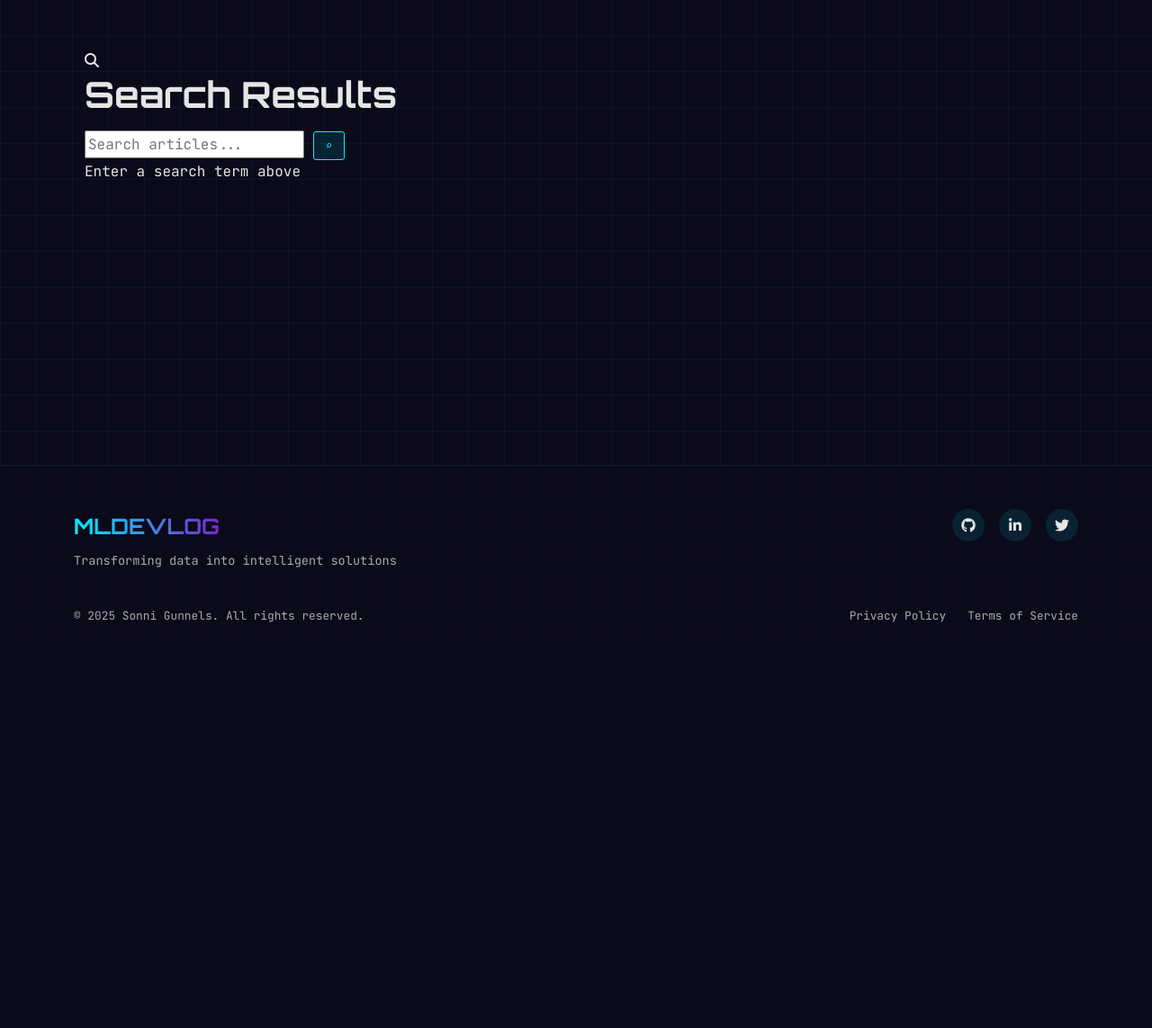
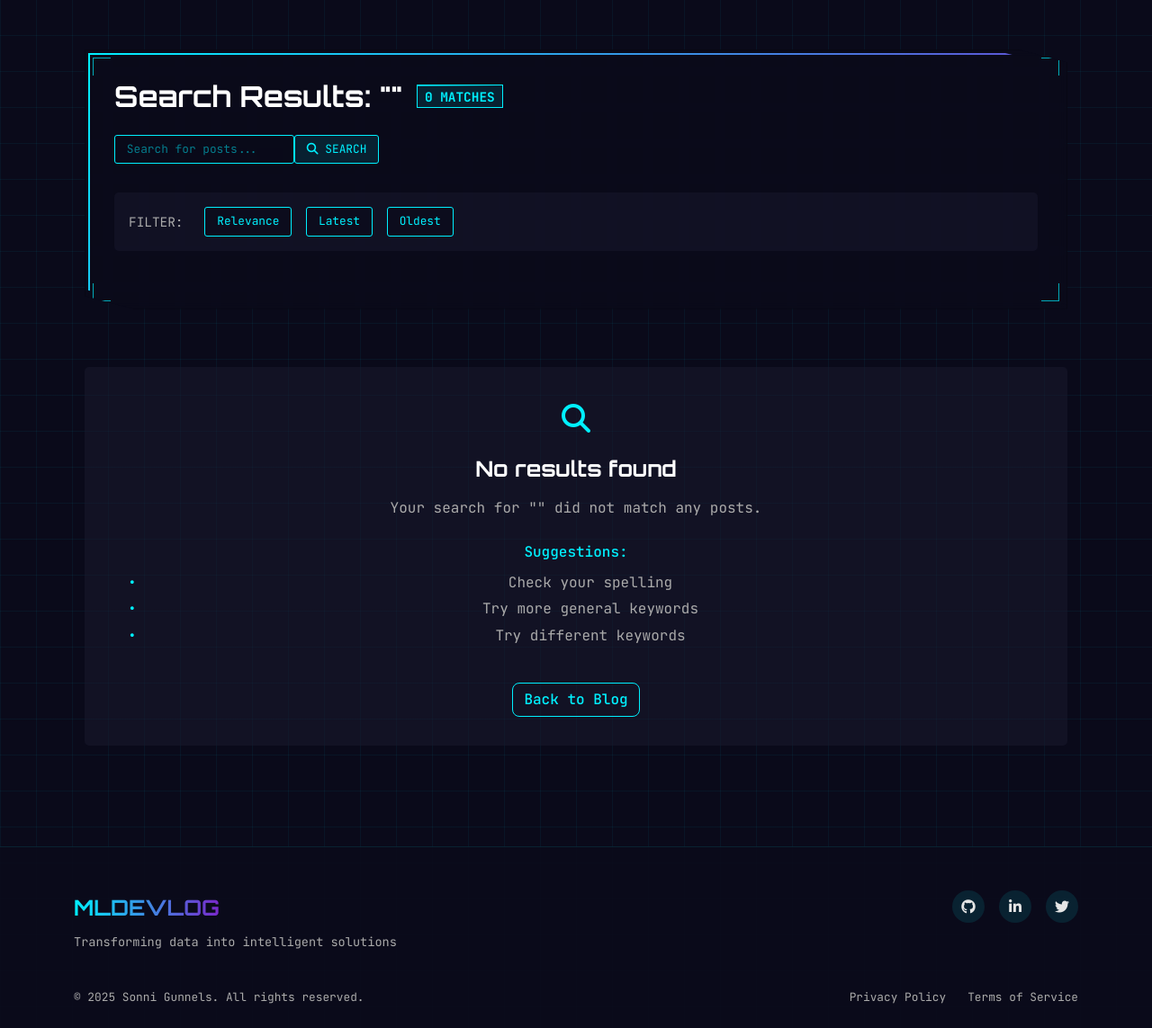
Before and after one commit to sonnibytes/portfolio-website, a Django app: page /blog/search/ in a window 1280 px wide. Shown: the part 81-1224 px from the top of the page at 90% size. Before the commit the page ends 773 px from the top, so only its background shows below. Run offline with Django 5.2, Linux system fonts and the light colour scheme.

Commit message:
feat: hud styling on remaining blog pages Add hud styling to search and archive pages Change blog and post language to logs Refs: #13

```diff
--- a/blog/static/blog/css/blog.css
+++ b/blog/static/blog/css/blog.css
@@ -1513,3 +1513,73 @@
   color: var(--category-color, var(--color-cyan));
   text-decoration: none;
 }
+
+/* Archive specific styling */
+.archive-timeline {
+  display: flex;
+  flex-wrap: wrap;
+  gap: 0.5rem;
+  margin-bottom: 1.5rem;
+}
+
+.archive-months {
+  margin-left: 1.5rem;
+  margin-top: 0.5rem;
+  margin-bottom: 1rem;
+  display: flex;
+  flex-wrap: wrap;
+  gap: 0.5rem;
+}
+
+.archive-year {
+  font-family: var(--font-heading);
+  font-size: 1.2rem;
+  margin-bottom: 0.5rem;
+  color: var(--color-cyan);
+}
+
+/* Animated timeline line */
+.archive-timeline::before {
+  content: '';
+  position: absolute;
+  top: 0;
+  left: 0;
+  width: 2px;
+  height: 100%;
+  background: linear-gradient(to bottom, var(--color-cyan), var(--color-purple));
+  opacity: 0.3;
+}
+
+/* Search results specific styling */
+.no-results-suggestions {
+  color: var(--color-cyan);
+  font-weight: 500;
+  margin-top: 1rem;
+  margin-bottom: 0.5rem;
+}
+
+.no-results-list {
+  color: var(--color-text-secondary);
+  list-style-type: none;
+  padding-left: 1rem;
+  margin-bottom: 1.5rem;
+}
+
+.no-results-list li {
+  position: relative;
+  padding-left: 1rem;
+  margin-bottom: 0.25rem;
+}
+
+.no-results-list li::before {
+  content: '•';
+  position: absolute;
+  left: 0;
+  color: var(--color-cyan);
+}
+
+.search-highlight {
+  background-color: rgba(0, 240, 255, 0.2);
+  color: var(--color-cyan);
+  padding: 0 0.25rem;
+}
--- a/blog/templates/blog/includes/post_card.html
+++ b/blog/templates/blog/includes/post_card.html
@@ -13,7 +13,7 @@
         <img src="{{ post.thumbnail.url }}" alt="{{ post.title }}" class="img-fluid">
       {% else %}
         <div class="image-placeholder">
-          <span class="image-icon">[ VISUAL DATA NOT FOUND ]</span>
+          <span class="image-icon">[ NO VISUAL DATA ]</span>
         </div>
       {% endif %}
     </div>
--- a/blog/templates/blog/post_list.html
+++ b/blog/templates/blog/post_list.html
@@ -144,7 +144,7 @@
             />
             {% else %}
             <div class="image-placeholder">
-              <span class="image-icon">[ VISUAL DATA NOT FOUND ]</span>
+              <span class="image-icon">[ NO VISUAL DATA ]</span>
             </div>
             {% endif %}
           </div>
--- a/blog/templates/blog/search.html
+++ b/blog/templates/blog/search.html
@@ -1,56 +1,77 @@
- <!-- Search results page -->
 {% extends "blog/base.html" %}
 {% load static %}
 
 {% block blog_content %}
-<!-- Search Results Banner -->
-<section class="search-banner">
-    <div class="search-icon">
-        <i class="fas fa-search"></i>
-    </div>
+<!-- Search Results Header -->
+<div class="list-page-header">
+  <!-- HUD corner accents -->
+  <div class="hud-corner hud-corner-tl"></div>
+  <div class="hud-corner hud-corner-tr"></div>
+  <div class="hud-corner hud-corner-bl"></div>
+  <div class="hud-corner hud-corner-br"></div>
 
-    <h1 class="search-title">Search Results</h1>
+  <!-- Search title with query and counter -->
+  <h1 class="list-page-title">
+    Search Results: "{{ query }}"
+    <span class="digital-counter">{{ posts.count }} MATCHES</span>
+  </h1>
 
-    <div class="search-container">
-        <form action="{% url 'blog:search' %}" method="get">
-            <div class="search-bar">
-                <input type="text" name="q" value="{{ query }}" placeholder="Search articles...">
-                <button type="submit" class="search-button">⌕</button>
-            </div>
+  <!-- Search form -->
+  <div class="search-form-container mt-4">
+    <form action="{% url 'blog:search' %}" method="get" class="d-flex">
+      <input type="text" name="q" value="{{ query }}" class="search-input" placeholder="Search for posts...">
+      <button type="submit" class="search-button ml-2">
+        <i class="fas fa-search mr-1"></i> SEARCH
+      </button>
     </form>
   </div>
 
-    <div class="search-stats">
-        {% if query %}
-            {{ posts.count }} results for "{{ query }}"
-        {% else %}
-            Enter a search term above
+  <!-- Search filters if needed -->
+  <div class="list-filter-bar">
+    <span class="filter-label">FILTER:</span>
+    <a href="?q={{ query }}&sort=relevance" class="filter-pill {% if current_sort == 'relevance' %}active{% endif %}">Relevance</a>
+    <a href="?q={{ query }}&sort=latest" class="filter-pill {% if current_sort == 'latest' %}active{% endif %}">Latest</a>
+    <a href="?q={{ query }}&sort=oldest" class="filter-pill {% if current_sort == 'oldest' %}active{% endif %}">Oldest</a>
+
+    {% if categories %}
+      <span class="filter-label ml-4">CATEGORY:</span>
+      <a href="?q={{ query }}" class="filter-pill {% if not category %}active{% endif %}">All</a>
+      {% for cat in categories %}
+        <a href="?q={{ query }}&category={{ cat.slug }}"
+           class="filter-pill {% if category == cat.slug %}active{% endif %}">
+          {{ cat.name }}
+        </a>
+      {% endfor %}
     {% endif %}
   </div>
-</section>
+</div>
 
-<!-- Search Results -->
-{% if posts %}
-<section class="blog-posts-section">
-    <div class="post-grid">
+<!-- Posts Grid -->
+<div class="row g-4">
   {% for post in posts %}
+    <div class="col-lg-4 col-md-6 mb-4">
       {% include "blog/includes/post_card.html" with post=post %}
+    </div>
+  {% empty %}
+    <div class="col-12">
+      <div class="no-results">
+        <div class="no-results-icon"><i class="fas fa-search"></i></div>
+        <h3 class="no-results-title">No results found</h3>
+        <p class="no-results-message">Your search for "{{ query }}" did not match any posts.</p>
+        <p class="no-results-suggestions">Suggestions:</p>
+        <ul class="no-results-list">
+          <li>Check your spelling</li>
+          <li>Try more general keywords</li>
+          <li>Try different keywords</li>
+        </ul>
+        <a href="{% url 'blog:post_list' %}" class="btn btn-outline-cyan mt-3">Back to Blog</a>
+      </div>
+    </div>
   {% endfor %}
 </div>
 
-    {% include "blog/includes/pagination.html" with page_obj=page_obj %}
-</section>
-{% elif query %}
-<div class="no-results">
-    <div class="no-results-icon">
-        <i class="fas fa-file-circle-question"></i>
-    </div>
-    <h2 class="no-results-title">No Results Found</h2>
-    <p class="no-results-message">
-        We couldn't find any posts matching your search term "{{ query }}".
-        Try using different keywords or browse categories.
-    </p>
-    <a href="{% url 'blog:post_list' %}" class="cta-button">Browse All Posts</a>
-</div>
+<!-- Pagination -->
+{% if is_paginated %}
+  {% include "blog/includes/pagination.html" %}
 {% endif %}
 {% endblock %}
```
Also changed, not shown: blog/templates/blog/archive.html (+55 -50 lines), blog/templates/blog/category.html (+4 -4 lines), blog/templates/blog/tag.html (+5 -5 lines). Lines whose indentation alone changed are shown as unchanged.
